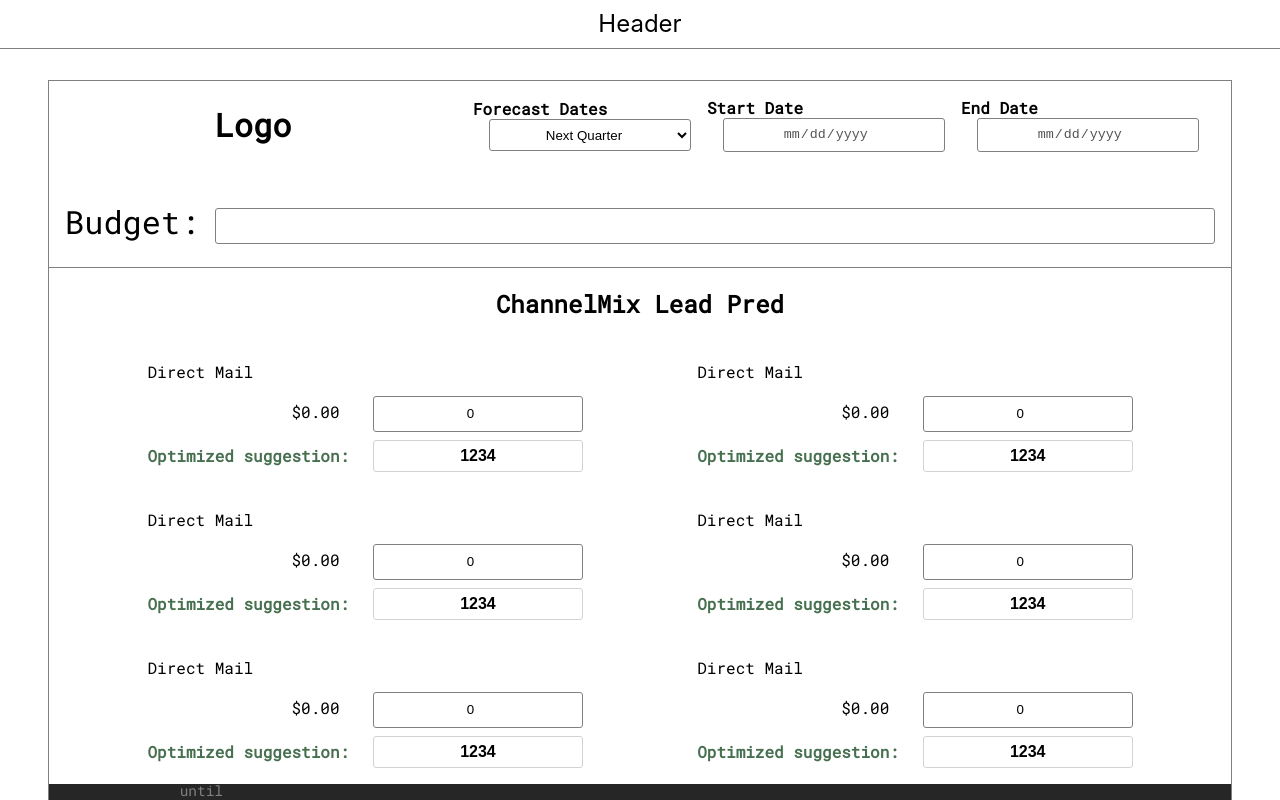
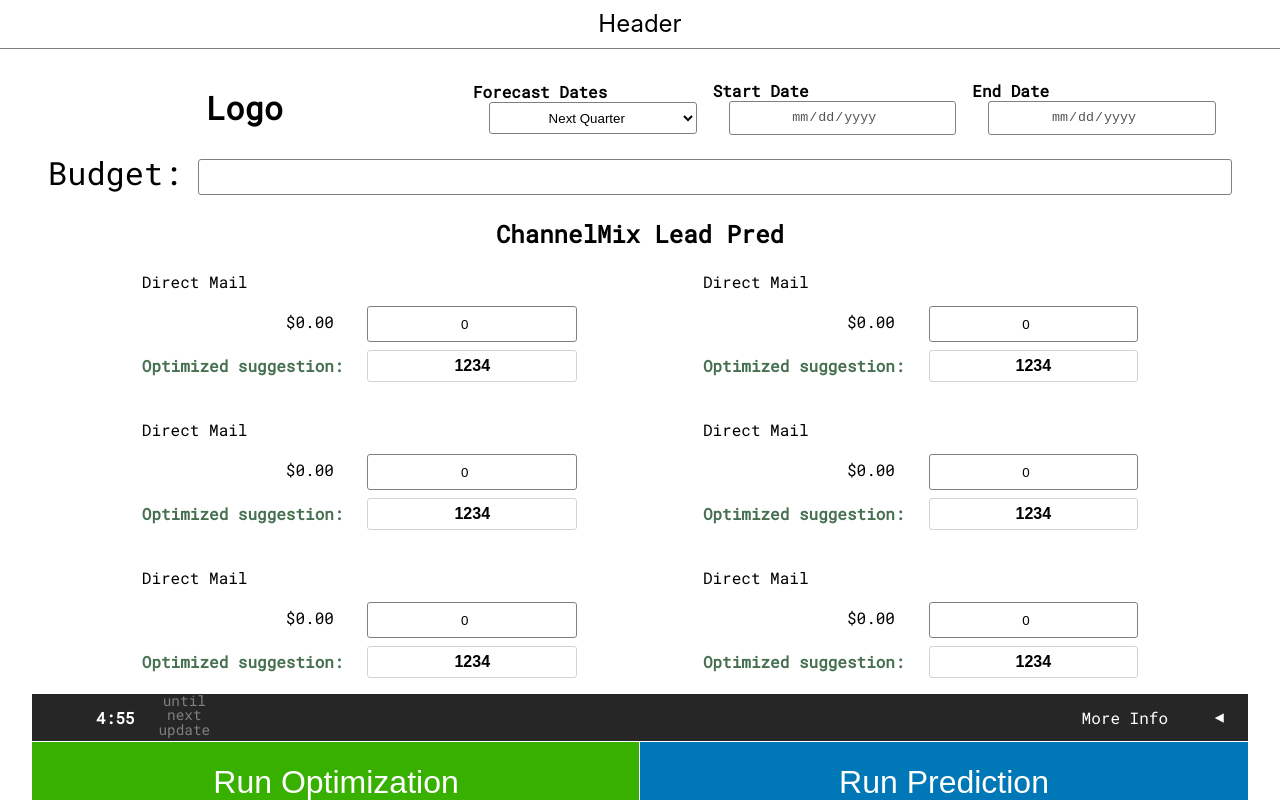
Before and after one commit to lucianofedericoolmedo/templateReactCharts, a React (Create React App) app: page / in a window 1280 px wide. Built offline with nearby package versions, Linux system fonts and the light colour scheme; a web font is replaced by a local one.

Commit message:
removed some paddigns, margins and borders to make everything fit on the main screen by default

```diff
--- a/src/pages/optimizationAndPrediction/OptimizationAndPrediction.js
+++ b/src/pages/optimizationAndPrediction/OptimizationAndPrediction.js
@@ -249,9 +249,17 @@
               <p className="more-info-summary">More Info</p>
             </summary>
             <p className="prediction-and-optimization-info">
-              Epcot is a theme park at Walt Disney World Resort featuring
-              exciting attractions, international pavilions, award-winning
-              fireworks and seasonal special events.
+              Lorem ipsum dolor sit amet, consectetur adipiscing elit. Nullam
+              iaculis efficitur varius. Pellentesque habitant morbi tristique
+              senectus et netus et malesuada fames ac turpis egestas. Mauris
+              lacinia semper leo sed sodales. Phasellus aliquam tempus neque
+              vitae porta. Fusce consequat sem vitae iaculis cursus. Fusce
+              congue massa eget felis condimentum, id pretium lacus molestie.
+              Suspendisse eu urna commodo, mollis urna ut, facilisis magna.
+              Nulla facilisi. Phasellus eget elit metus. Donec eu tempor nisl.
+              Morbi nunc neque, facilisis ultricies eros non, vehicula
+              pellentesque leo. Mauris blandit eros dui, elementum volutpat odio
+              tempor at. Phasellus non mattis dolor.
             </p>
           </details>
           <div className="prediction-buttons">
--- a/src/pages/optimizationAndPrediction/OptimizationAndPrediction.scss
+++ b/src/pages/optimizationAndPrediction/OptimizationAndPrediction.scss
@@ -4,9 +4,8 @@
   //add padding here if you need some space to the sides
   overflow: auto;
   overflow-x: hidden; //i tried fixing that space to the side in mobiles without this and i couldnt make it work. Good luck if you gotta remove this!
-  padding: 2rem 3rem;
+  padding: 1rem 2rem;
   .optimization-and-prediction {
-    border: 1px solid grey;
     margin-bottom: 1rem;
     font-family: "Roboto Mono", monospace;
     .optimization-and-prediction-header {
@@ -15,7 +14,6 @@
       justify-content: space-evenly;
       align-items: center;
       flex-wrap: wrap;
-      margin-bottom: 1rem;
       h1 {
         //temporary styles
         flex-grow: 1;
@@ -53,12 +51,10 @@
       }
     }
     .budget-input {
-      padding: 1rem;
       display: flex;
       align-items: center;
       justify-content: center;
-      border-bottom: 1px solid grey;
-      margin-bottom: 1rem;
+      padding: 0 1rem;
       flex-wrap: wrap;
 
       label {
@@ -81,6 +77,7 @@
       h2 {
         width: 100%;
         text-align: center;
+        margin: 1rem 0 0 0;
       }
       .input-card-list {
         display: flex;
@@ -156,7 +153,7 @@
         display: grid;
         grid-template-columns: repeat(auto-fit, minmax(12rem, 1fr));
         button {
-          height: 15vh;
+          height: 10vh;
           font-size: 2rem;
           min-width: 12rem;
           cursor: pointer;
@@ -201,7 +198,6 @@
           align-items: center;
           flex-wrap: wrap;
           h3 {
-            padding: 1rem;
             margin: 0;
             text-align: center;
             width: 100%;
--- a/src/pages/optimizationAndPrediction/WantToKnowMore.scss
+++ b/src/pages/optimizationAndPrediction/WantToKnowMore.scss
@@ -14,7 +14,7 @@
   background-color: #f8f9fa;
   border: 2px solid #6c757d;
   color: #343a40;
-  margin-bottom: 2rem;
+  margin-bottom: 0.5rem;
   overflow: auto;
   .want-to-know-more-text {
     grid-area: want-to-know-more-text;
```
